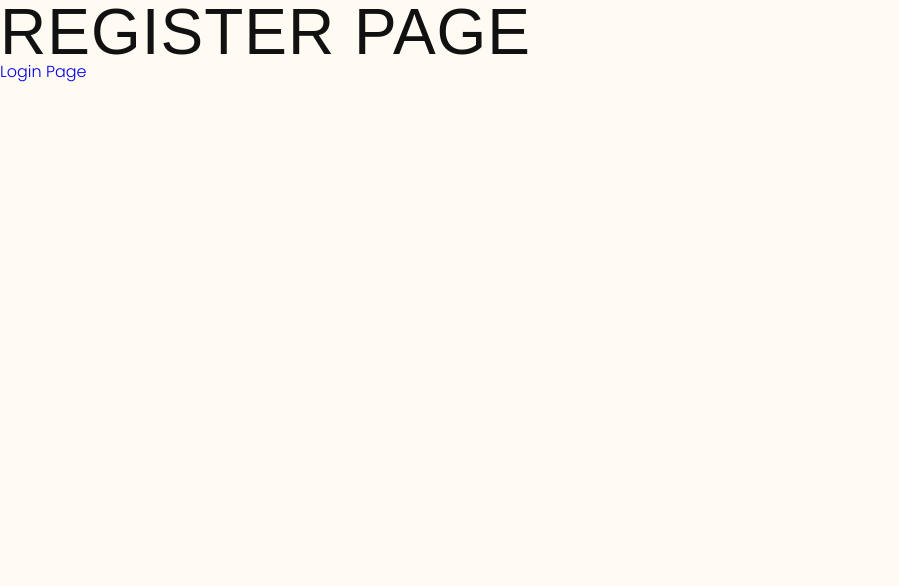
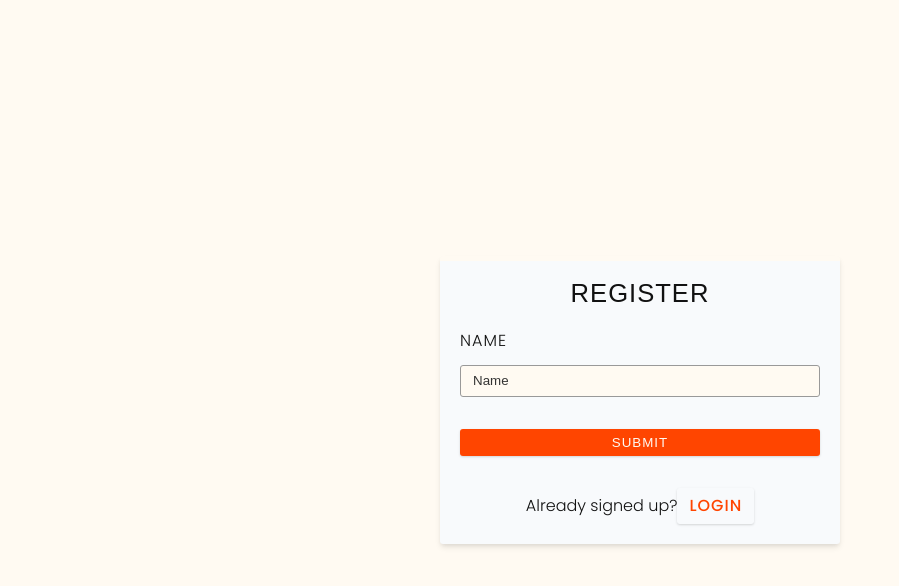
Before and after one commit to Nimira43/Pen-Icon-Animation, a React (Vite) app: page /register in a window 1280 px wide. Shown: the top 586 px of the page, without its empty margins (0-899 px from the left). Built offline with nearby package versions, Linux system fonts and the light colour scheme; a web font is replaced by a local one.

Commit message:
Register form completed.

```diff
--- a/src/assets/wrappers/RegisterAndLoginPage.js
+++ b/src/assets/wrappers/RegisterAndLoginPage.js
@@ -10,25 +10,26 @@ const Wrapper = styled.section`
     margin-bottom: 1.38rem;
   }
   .form {
+    padding: var(--size-20);
     max-width: 400px;
-    border-top: 5px solid var(--primary-500);
+    border-top: var(--size-5) solid var(--light);
   }
   h4 {
     text-align: center;
     margin-bottom: 1.38rem;
   }
   p {
-    margin-top: 1rem;
+    margin-top: var(--rem-1);
     text-align: center;
     line-height: 1.5;
   }
   .btn {
-    margin-top: 1rem;
+    margin-top: var(--rem-1);
   }
   .member-btn {
-    color: var(--primary-500);
+    color: var(--primary-dark);
     letter-spacing: var(--letter-spacing);
-    margin-left: 0.25rem;
+    margin-left: var(--size-4);
   }
 `;
 export default Wrapper
--- a/src/pages/Register.jsx
+++ b/src/pages/Register.jsx
@@ -1,12 +1,31 @@
+import Wrapper from '../assets/wrappers/RegisterAndLoginPage'
 import { Link } from 'react-router-dom'
+
 
 const Register = () => {
   return (
-    <div>
-      <h1>Register Page</h1>
-      <Link to='/login'>Login Page</Link>
-    </div>
-  )
+    <Wrapper>
+      <form className='form'>
+        <h4>Register</h4>
+        <div className='form-row'>
+          <label htmlFor='name' className='form-label'>Name</label>
+          <input
+            type='text'
+            id='name'
+            name='name'
+            className='form-input'
+            defaultValue='Name'
+            required
+          />
+        </div>
+        <button type='submit' className='btn btn-block'>Submit</button>
+        <p>
+          Already signed up?
+          <Link to='/login' className='btn btn-outline'>Login</Link>
+        </p>
+      </form>
+    </Wrapper>
+    )
 }
 
 
```
